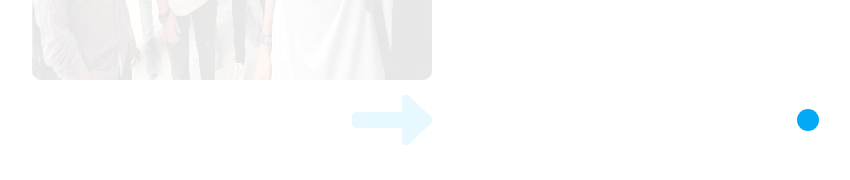
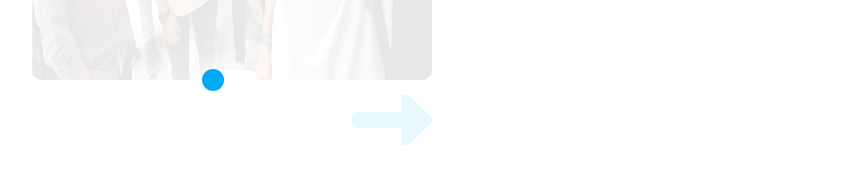
Before and after one commit to PhMostafa710/ourMemories, a plain HTML site: page index.html in a window 1280 px wide. Shown: the part 570-750 px from the top of the page, without its empty margins (408-1258 px from the left). Drawn offline with Linux system fonts and the light colour scheme.

Commit message:
Update memories .css

```diff
--- a/css/memories .css
+++ b/css/memories .css
@@ -187,9 +187,10 @@ img.inactive {
     border-radius: 8px;
     background-color: white;
     position: absolute;
-    bottom: 100px;
-    right: 20px;
+    bottom: 140px;
     transition: .5s;
+    left: 50%;
+    transform: translateX(-50%);
 }
 
 .dark-light .bullet {
```
